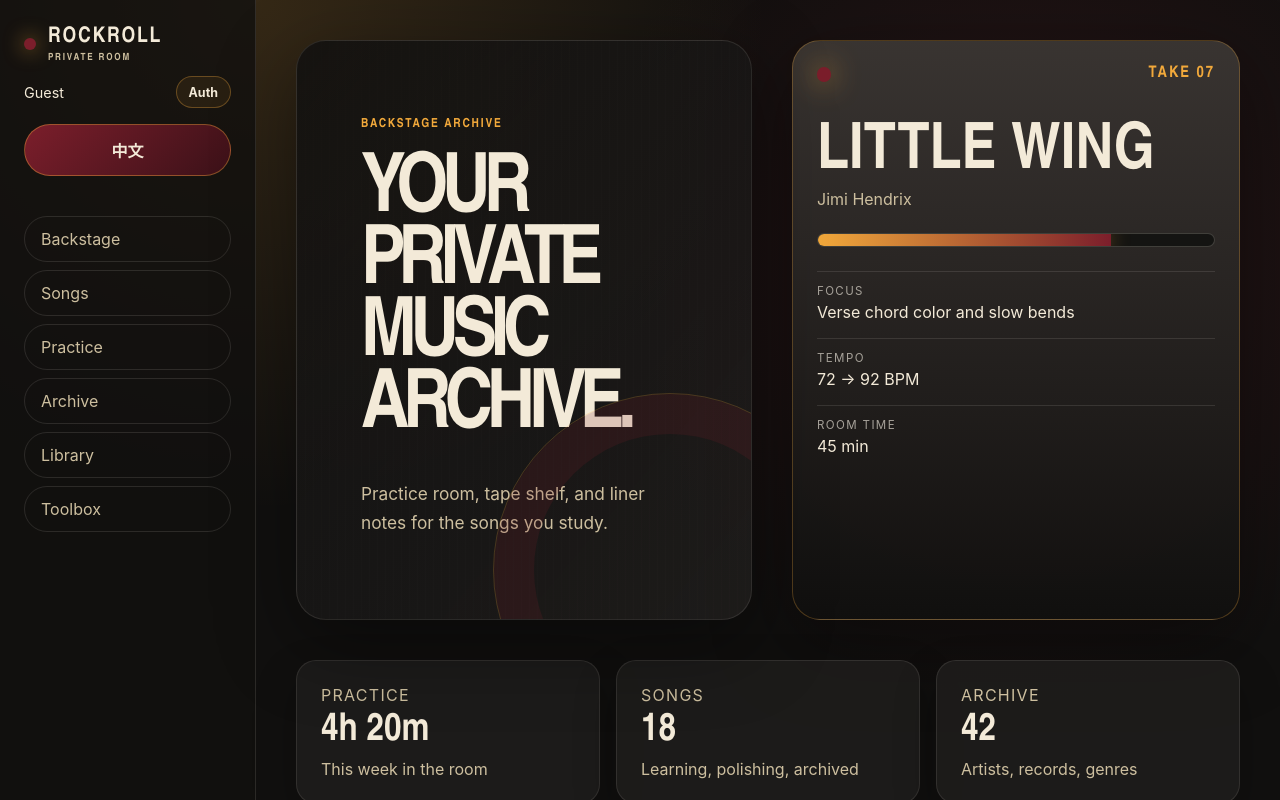
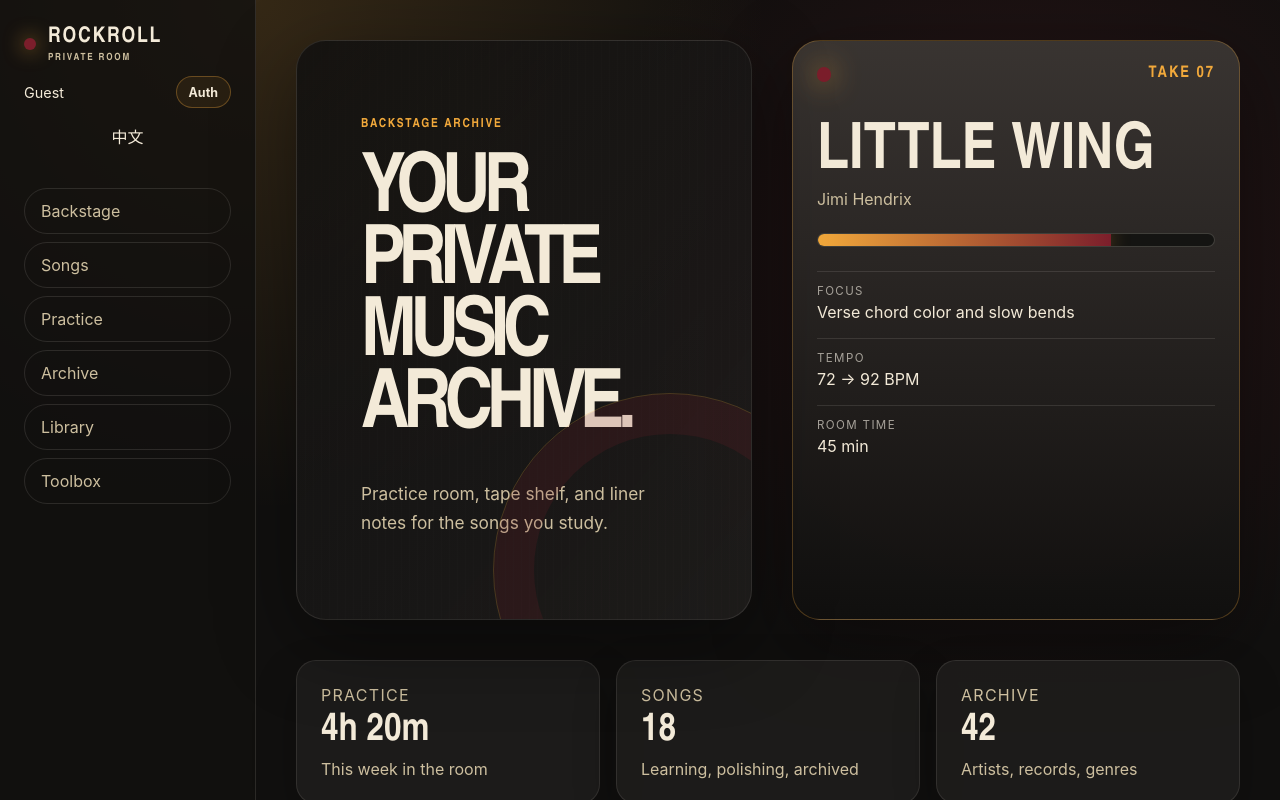
Before and after one commit to Ashin-7/RockRoll, a React (Vite) app: page / in a window 1280 px wide. Shown: the top 800 px of the page. Built offline with nearby package versions, Linux system fonts and the light colour scheme; no server answers.

Commit message:
style: downgrade global elements to resets, use semantic tokens

```diff
--- a/src/styles/global.css
+++ b/src/styles/global.css
@@ -8,11 +8,11 @@ body {
   margin: 0;
   min-width: 320px;
   min-height: 100vh;
-  color: var(--color-paper);
+  color: var(--color-fg);
   background:
-    radial-gradient(circle at 20% 0%, rgba(242, 169, 59, 0.16), transparent 32rem),
-    radial-gradient(circle at 80% 20%, rgba(123, 30, 43, 0.22), transparent 28rem),
-    var(--color-coal);
+    radial-gradient(circle at 20% 0%, var(--color-accent-radial), transparent 32rem),
+    radial-gradient(circle at 80% 20%, var(--color-wine-radial), transparent 28rem),
+    var(--color-bg);
   font-family: var(--font-body);
 }
 
@@ -25,33 +25,61 @@ input,
 textarea,
 select {
   font: inherit;
+  color: inherit;
+  background: none;
+  border: 0;
+  padding: 0;
+  margin: 0;
 }
 
-button {
-  border: 1px solid rgba(242, 169, 59, 0.4);
-  border-radius: 999px;
-  background: linear-gradient(135deg, var(--color-wine), #3b1118);
-  color: var(--color-paper);
+.ui-button {
+  border: 1px solid var(--color-border-strong);
+  border-radius: var(--radius-pill);
+  background: linear-gradient(135deg, var(--c-wine-600), var(--c-wine-700));
+  color: var(--color-fg);
   cursor: pointer;
   font-weight: 700;
   padding: 0.8rem 1.1rem;
 }
 
-input,
-textarea,
-select {
+.ui-input,
+.ui-textarea,
+.ui-select {
   width: 100%;
-  border: 1px solid rgba(167, 162, 154, 0.22);
-  border-radius: 0.85rem;
-  background: rgba(17, 16, 15, 0.68);
-  color: var(--color-paper);
+  border: 1px solid var(--color-border-accent);
+  border-radius: var(--radius-lg);
+  background: var(--color-bg-input);
+  color: var(--color-fg);
   padding: 0.8rem 0.95rem;
+}
+
+/* Fallback for global bare inputs used in untransitioned components */
+input:not([type="checkbox"]):not([type="radio"]):not(.ui-input):not(.ui-searchable-dropdown input),
+textarea:not(.ui-textarea),
+select:not(.ui-select) {
+  width: 100%;
+  border: 1px solid var(--color-border-accent);
+  border-radius: var(--radius-lg);
+  background: var(--color-bg-input);
+  color: var(--color-fg);
+  padding: 0.8rem 0.95rem;
+}
+
+button:not(.ui-button):not([class*="__language"]):not([class*="__account"]) {
+  /* Temporary shim to keep bare buttons styled until replaced by ui-button */
+  border: 1px solid var(--color-border-strong);
+  border-radius: var(--radius-pill);
+  background: linear-gradient(135deg, var(--c-wine-600), var(--c-wine-700));
+  color: var(--color-fg);
+  cursor: pointer;
+  font-weight: 700;
+  padding: 0.8rem 1.1rem;
 }
 
 label {
   display: block;
   margin: var(--space-4) 0 var(--space-2);
-  color: var(--color-paper-muted);
+  color: var(--color-fg-muted);
   font-size: 0.82rem;
 }
 
@@ -60,7 +88,7 @@ a {
 }
 
 .eyebrow {
-  color: var(--color-amber);
+  color: var(--color-accent);
   font-family: var(--font-display);
   font-size: 0.78rem;
   font-weight: 800;
@@ -69,5 +97,5 @@ a {
 }
 
 ::selection {
-  background: rgba(242, 169, 59, 0.35);
+  background: var(--color-accent-selection);
 }
```
